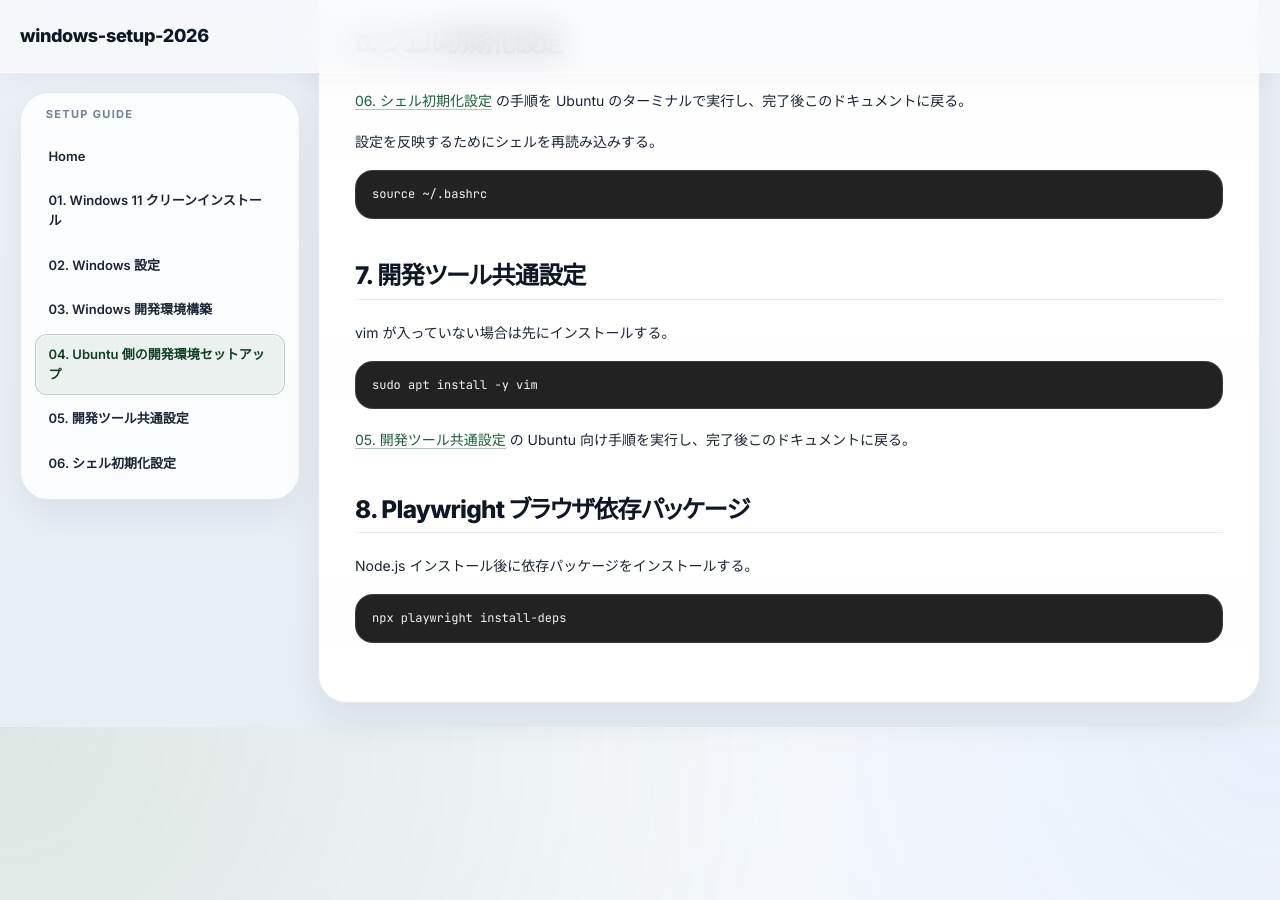
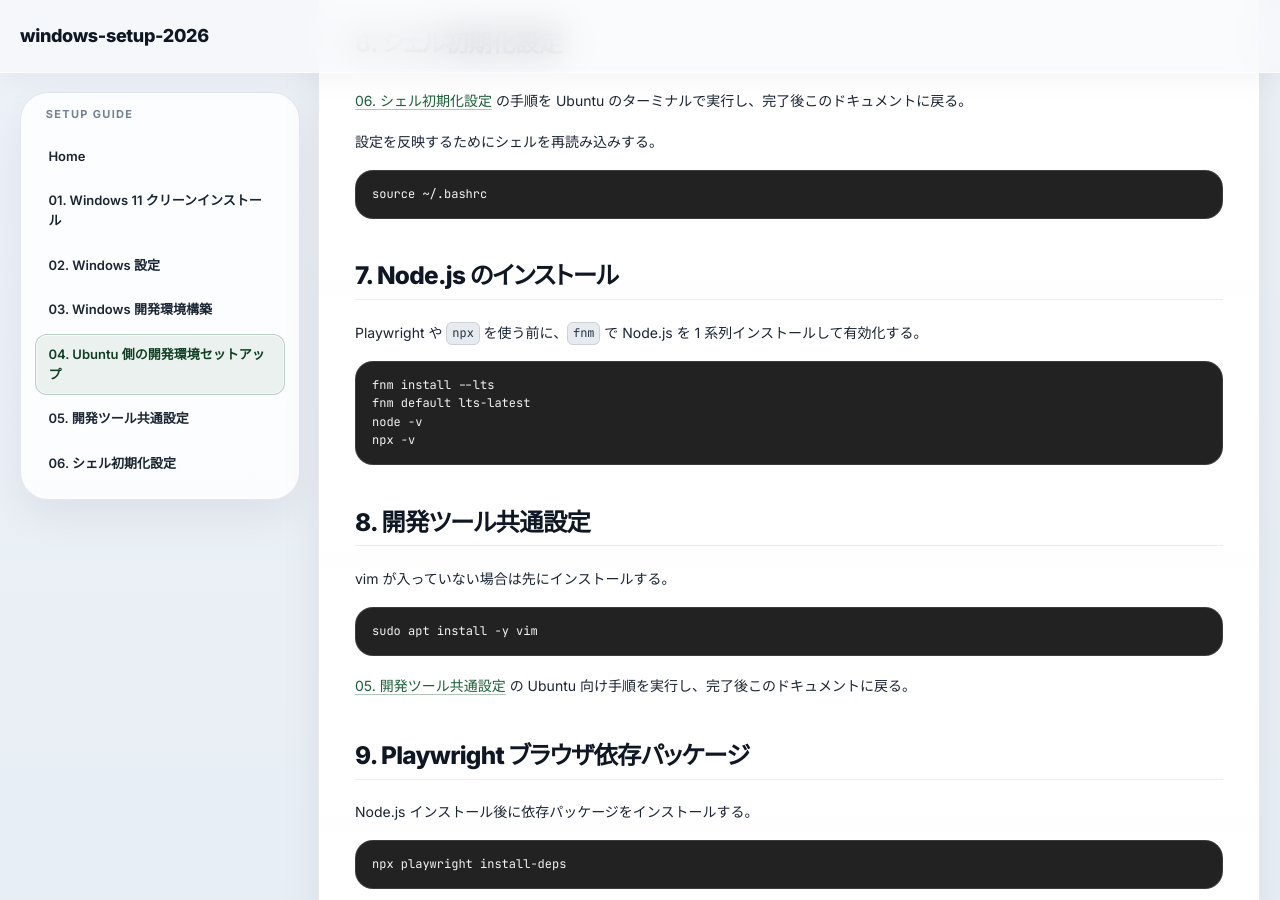
Before and after one commit to koumatsumoto/windows-setup-2026, a Jekyll site: the page built from docs/04-UBUNTU-SETUP.md, in a window 1280 px wide and 900 px high, scrolled down 1822 px. Built offline with Jekyll 4.4.1, drawn with Linux system fonts in a browser that asks for light colours; our own code applies the rules of GitHub Pages for plain Markdown files.

Commit message:
docs(site): fix layout defaults and preview prerequisites
**作業背景**
- 最終レビューで、レイアウト適用の保証不足、Ubuntu 側 Playwright 前提手順の不足、再利用チェックリストの欠落が指摘された

**計画と理由**
- Jekyll の既定レイアウトを _config.yml で固定し、ページ front matter に依存せずサイトシェルが常に適用されるようにした
- Playwright 導線の前提になる Node.js 手順と、横展開時に必要なファイル一覧を README / AUTHORING に追記した

**作業内容と結果**
- _config.yml に pages 向け defaults.layout を追加した
- docs/04-UBUNTU-SETUP.md に fnm 後の Node.js install/use 手順を追加した
- README と AUTHORING の持ち出しチェックリストへ Gemfile.lock、.playwright、.claude を追記した

````diff
--- a/_config.yml
+++ b/_config.yml
@@ -7,6 +7,12 @@ plugins:
   - jekyll-seo-tag
 kramdown:
   input: GFM
+defaults:
+  - scope:
+      path: ""
+      type: "pages"
+    values:
+      layout: default
 theme_settings:
   nav_title: Setup Guide
   nav_aria_label: ドキュメント一覧
--- a/docs/04-UBUNTU-SETUP.md
+++ b/docs/04-UBUNTU-SETUP.md
@@ -76,7 +76,18 @@ fnm をインストールする。シェルの初期化（`eval "$(fnm env ...)"
 source ~/.bashrc
 ```
 
-## 7. 開発ツール共通設定
+## 7. Node.js のインストール
+
+Playwright や `npx` を使う前に、`fnm` で Node.js を 1 系列インストールして有効化する。
+
+```bash
+fnm install --lts
+fnm default lts-latest
+node -v
+npx -v
+```
+
+## 8. 開発ツール共通設定
 
 vim が入っていない場合は先にインストールする。
 
@@ -86,7 +97,7 @@ sudo apt install -y vim
 
 [05. 開発ツール共通設定]({{ '/docs/05-DEV-TOOL-CONFIG/' | relative_url }}) の Ubuntu 向け手順を実行し、完了後このドキュメントに戻る。
 
-## 8. Playwright ブラウザ依存パッケージ
+## 9. Playwright ブラウザ依存パッケージ
 
 Node.js インストール後に依存パッケージをインストールする。
 
````
Also changed, not shown: AUTHORING.md (+4 -0 lines), README.md.
